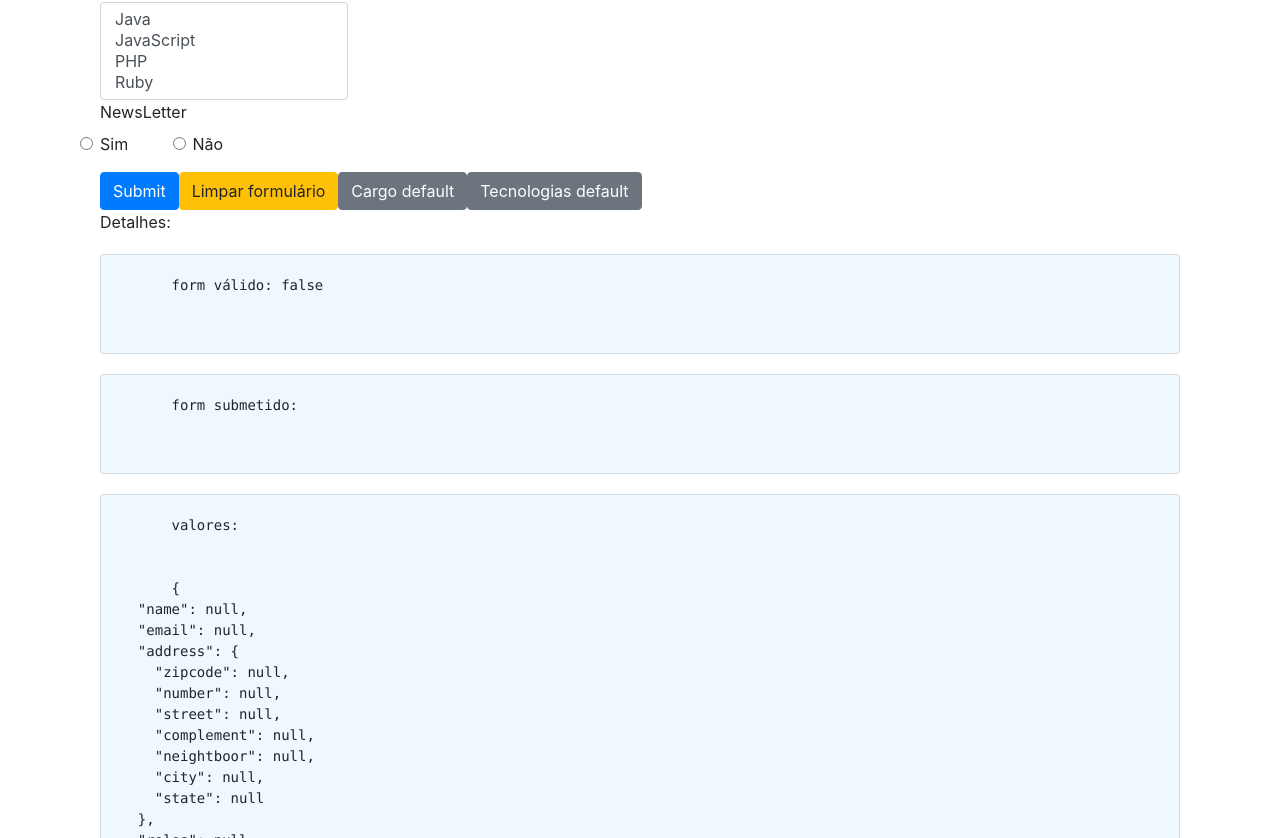
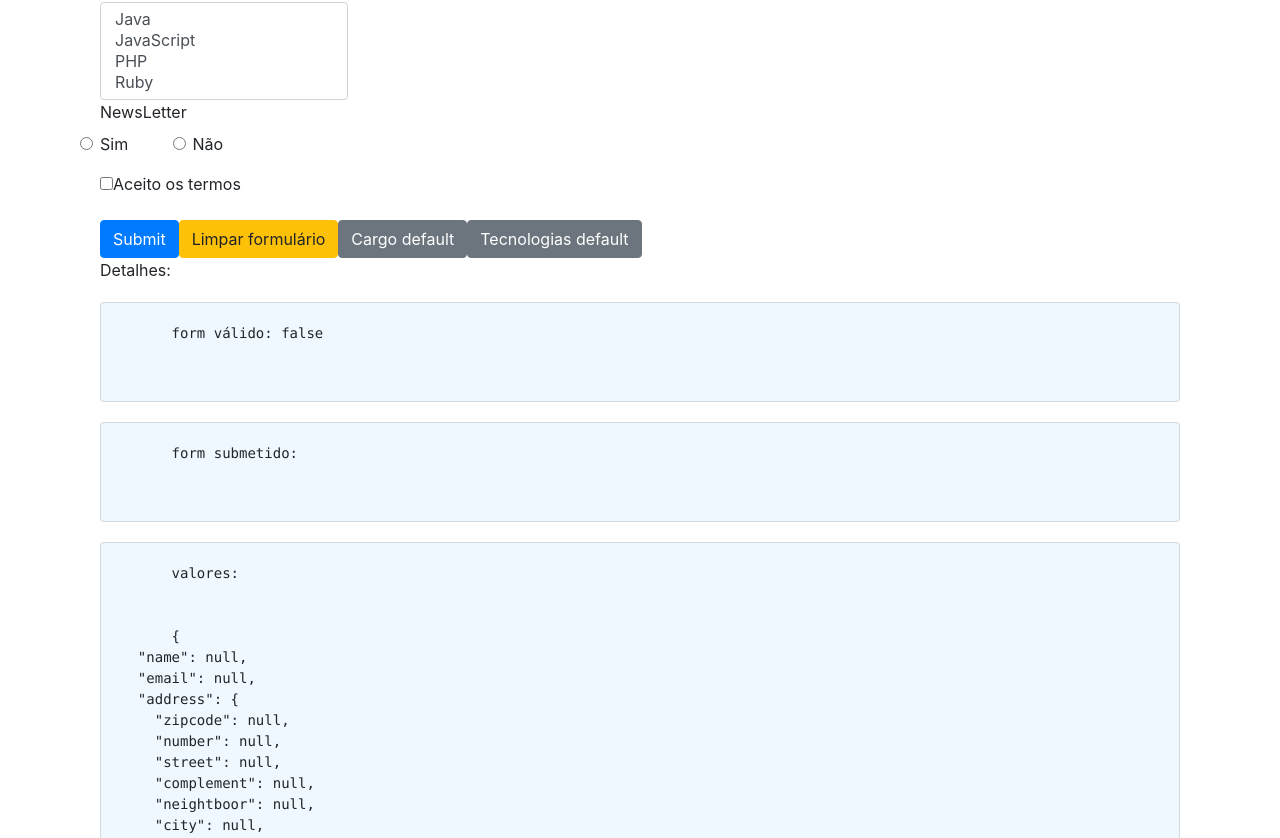
Before and after one commit to layshidani/curso-loiane, an Angular app: page /dataForm in a window 1280 px wide. Shown: the part 922-1760 px from the top of the page. Built offline with nearby package versions, Linux system fonts and the light colour scheme.

Commit message:
feat(reactive-forms): add terms checkbox :sparkles:

```diff
--- a/src/app/data-form/data-form.component.html
+++ b/src/app/data-form/data-form.component.html
@@ -131,7 +131,17 @@
       <app-field-control-error [showError]="verifyValidTouched('newsletter')" errorMsg="campo obrigatório.">
       </app-field-control-error>
     </div>
+  </div>
 
+  <div class="form-group" [ngClass]="applyCssError('terms')">
+    <div class="col-md-3 has-error">
+      <div class="checkbox">
+        <input type="checkbox" formControlName="terms" id="termos">
+        <label for="termos" class="checkbox-inline">Aceito os termos</label>
+        <app-field-control-error [showError]="!formulary.get('terms').valid" errorMsg="campo obrigatório.">
+        </app-field-control-error>
+      </div>
+    </div>
   </div>
 
   <div class="col-sm-12">
--- a/src/app/data-form/data-form.component.ts
+++ b/src/app/data-form/data-form.component.ts
@@ -60,7 +60,11 @@ export class DataFormComponent implements OnInit {
       ],
       newsletter: [
         null
-      ]
+      ],
+      terms: [
+        null,
+        Validators.pattern('true')
+      ],
     })
   }
 
@@ -152,6 +156,9 @@ export class DataFormComponent implements OnInit {
       newsletter: [
         null
       ],
+      terms: [
+        null
+      ]
     });
   }
 
```
